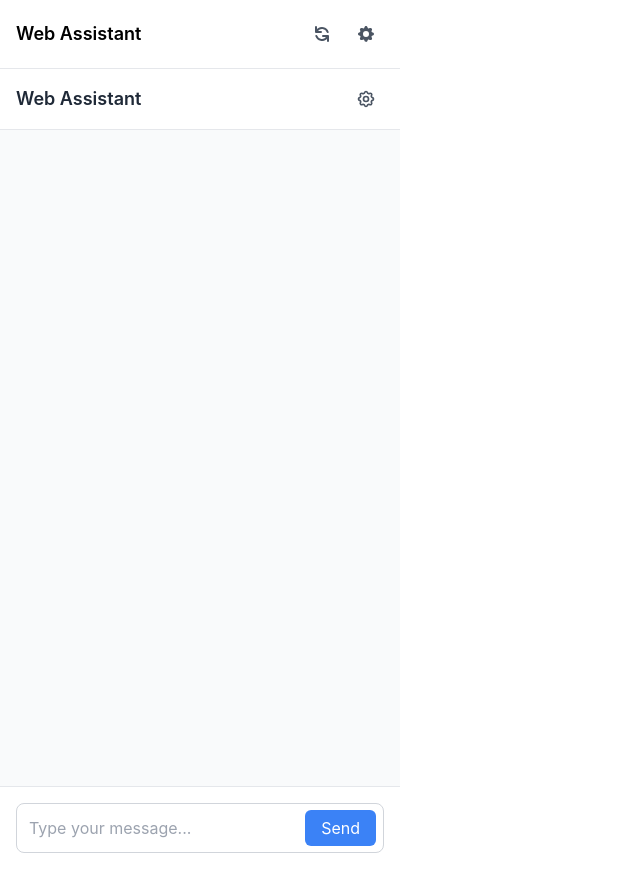
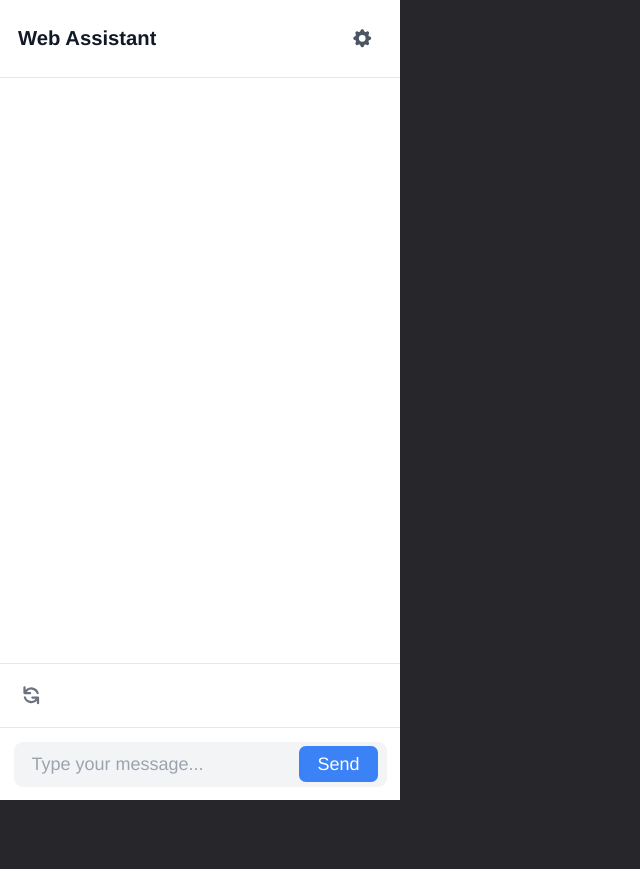
Before and after one commit to Coooder-Crypto/web-assistant-frontend, a React (Vite) app: page / in a window 1280 px wide. Shown: the whole page, without its empty margins (0-640 px from the left). After the commit the page ends 800 px from the top, so only its background shows below. Built offline with nearby package versions, Linux system fonts and the light colour scheme.

Commit message:
fix: global ui improve

```diff
--- /dev/null
+++ b/index.css
@@ -0,0 +1,20 @@
+@tailwind base;
+@tailwind components;
+@tailwind utilities;
+
+html,
+body {
+  margin: 0;
+  padding: 0;
+  font-size: 18px;
+  background-color: #26262B;
+}
+
+* {
+  font-family: 'Helvetica', 'Helvetica Neue', 'Arial', 'sans-serif';
+  box-sizing: border-box;
+}
+
+::-webkit-scrollbar {
+ display: none;
+}
--- a/index.html
+++ b/index.html
@@ -8,6 +8,6 @@
   </head>
   <body>
     <div id="root"></div>
-    <script type="module" src="/src/main.tsx"></script>
+    <script type="module" src="./index.tsx"></script>
   </body>
 </html>
--- a/src/main.tsx
+++ b/index.tsx
@@ -1,8 +1,8 @@
 import React from 'react'
 import ReactDOM from 'react-dom/client'
-import App from './App'
-import { AppProvider } from './store/AppContext'
-import './styles/index.css'
+import App from '@src/App'
+import { AppProvider } from '@src/store/AppContext'
+import './index.css'
 
 ReactDOM.createRoot(document.getElementById('root') as HTMLElement).render(
   <React.StrictMode>
--- a/package.json
+++ b/package.json
@@ -30,5 +30,6 @@
     "tailwindcss": "^3.3.2",
     "typescript": "^4.9.5",
     "vite": "^4.4.3"
-  }
+  },
+  "packageManager": "pnpm@9.13.2+sha512.88c9c3864450350e65a33587ab801acf946d7c814ed1134da4a924f6df5a2120fd36b46aab68f7cd1d413149112d53c7db3a4136624cfd00ff1846a0c6cef48a"
 }
--- a/src/apps/index.tsx
+++ b/src/apps/index.tsx
@@ -42,8 +42,11 @@ export default function WebAssistant() {
   }, []);
 
   return (
-    <div className="w-popup min-h-screen-sm bg-background dark:bg-background-dark">
-      <Header />
+    <div className="flex flex-col h-screen w-[400px] overflow-hidden bg-background dark:bg-background-dark">
+      <Header
+        pageTitle={pageTitle}
+        onSettingsClick={() => setShowSettings(true)}
+      />
 
       {error && (
         <Toast
@@ -59,6 +62,8 @@ export default function WebAssistant() {
           onClose={() => setSuccess(null)}
         />
       )}
+
+      <div className="flex-1 overflow-hidden">
         {showSettings ? (
           <Settings
             onSaved={() => setShowSettings(false)}
@@ -68,9 +73,11 @@ export default function WebAssistant() {
           <Chat
             pageContent={pageContent}
             pageTitle={pageTitle}
-          onSettingsClick={() => setShowSettings(true)}
+            isLoading={isLoading}
+            onRefresh={fetchContent}
           />
         )}
       </div>
+    </div>
   );
 }
--- a/src/components/Chat.tsx
+++ b/src/components/Chat.tsx
@@ -11,22 +11,21 @@ import { getSelectedProvider } from '../utils/storage';
 interface ChatProps {
   pageContent: string;
   pageTitle: string;
-  onSettingsClick: () => void;
+  isLoading: boolean;
+  onRefresh: () => void;
 }
 
-export function Chat({ pageContent, pageTitle, onSettingsClick }: ChatProps) {
+export function Chat({ pageContent, pageTitle, isLoading, onRefresh }: ChatProps) {
   const [messages, setMessages] = useState<ChatMessage[]>([]);
   const [input, setInput] = useState('');
-  const [isLoading, setIsLoading] = useState(false);
+  const [isSending, setIsSending] = useState(false);
   const [provider, setProvider] = useState<ApiProvider>('deepseek');
   const { setError } = useApp();
   const messagesEndRef = useRef<HTMLDivElement>(null);
-  const MAX_MESSAGES = 10; // 最大消息历史数量
+  const MAX_MESSAGES = 10;
 
-  // 加载保存的消息历史和选中的provider
   useEffect(() => {
     const loadInitialState = async () => {
-      // 加载保存的消息历史
       const savedMessages = localStorage.getItem('chatHistory');
       if (savedMessages) {
         try {
@@ -38,7 +37,6 @@ export function Chat({ pageContent, pageTitle, onSettingsClick }: ChatProps) {
         }
       }
 
-      // 加载保存的provider
       const savedProvider = await getSelectedProvider();
       if (savedProvider) {
         setProvider(savedProvider);
@@ -48,7 +46,6 @@ export function Chat({ pageContent, pageTitle, onSettingsClick }: ChatProps) {
     loadInitialState();
   }, []);
 
-  // 保存消息到本地存储
   useEffect(() => {
     if (messages.length > 0) {
       localStorage.setItem('chatHistory', JSON.stringify(messages));
@@ -78,12 +75,11 @@ export function Chat({ pageContent, pageTitle, onSettingsClick }: ChatProps) {
     if (!input.trim()) return;
 
     try {
-      setIsLoading(true);
+      setIsSending(true);
       const userMessage: ChatMessage = { role: 'user', content: input };
       setMessages(prev => [...prev, userMessage]);
       setInput('');
 
-      // 限制发送的历史消息数量
       const limitedMessages = messages.slice(-MAX_MESSAGES);
       const response = await apiManager.sendMessage(
         provider,
@@ -104,40 +100,12 @@ export function Chat({ pageContent, pageTitle, onSettingsClick }: ChatProps) {
     } catch (error) {
       setError(handleError(error));
     } finally {
-      setIsLoading(false);
+      setIsSending(false);
     }
   };
 
   return (
-    <div className="flex flex-col h-screen bg-gray-50">
-      {/* Header */}
-      <div className="flex items-center justify-between px-4 py-3 bg-white border-b border-gray-200">
-        <h1 className="text-lg font-semibold text-gray-800">Web Assistant</h1>
-        <div className="flex items-center space-x-2">
-          {messages.length > 0 && (
-            <button
-              onClick={clearHistory}
-              className="p-2 text-gray-600 hover:text-gray-800 hover:bg-gray-100 rounded-full transition-colors"
-              title="Clear chat history"
-            >
-              <svg className="w-5 h-5" fill="none" stroke="currentColor" viewBox="0 0 24 24">
-                <path strokeLinecap="round" strokeLinejoin="round" strokeWidth={2} d="M19 7l-.867 12.142A2 2 0 0116.138 21H7.862a2 2 0 01-1.995-1.858L5 7m5 4v6m4-6v6m1-10V4a1 1 0 00-1-1h-4a1 1 0 00-1 1v3M4 7h16" />
-              </svg>
-            </button>
-          )}
-          <button
-            onClick={onSettingsClick}
-            className="p-2 text-gray-600 hover:text-gray-800 hover:bg-gray-100 rounded-full transition-colors"
-            title="Settings"
-          >
-            <svg className="w-5 h-5" fill="none" stroke="currentColor" viewBox="0 0 24 24">
-              <path strokeLinecap="round" strokeLinejoin="round" strokeWidth={2} d="M10.325 4.317c.426-1.756 2.924-1.756 3.35 0a1.724 1.724 0 002.573 1.066c1.543-.94 3.31.826 2.37 2.37a1.724 1.724 0 001.065 2.572c1.756.426 1.756 2.924 0 3.35a1.724 1.724 0 00-1.066 2.573c.94 1.543-.826 3.31-2.37 2.37a1.724 1.724 0 00-2.572 1.065c-.426 1.756-2.924 1.756-3.35 0a1.724 1.724 0 00-2.573-1.066c-1.543.94-3.31-.826-2.37-2.37a1.724 1.724 0 00-1.065-2.572c-1.756-.426-1.756-2.924 0-3.35a1.724 1.724 0 001.066-2.573c-.94-1.543.826-3.31 2.37-2.37.996.608 2.296.07 2.572-1.065z" />
-              <path strokeLinecap="round" strokeLinejoin="round" strokeWidth={2} d="M15 12a3 3 0 11-6 0 3 3 0 016 0z" />
-            </svg>
-          </button>
-        </div>
-      </div>
-
+    <div className="flex flex-col h-full">
       {/* Messages */}
       <div className="flex-1 overflow-y-auto p-4 space-y-4">
         {messages.map((message, index) => (
@@ -150,8 +118,8 @@ export function Chat({ pageContent, pageTitle, onSettingsClick }: ChatProps) {
             <div
               className={`max-w-[80%] rounded-lg p-3 ${
                 message.role === 'user'
-                  ? 'bg-blue-500 text-white'
-                  : 'bg-white text-gray-800'
+                  ? 'bg-primary text-white'
+                  : 'bg-gray-100 dark:bg-gray-800 text-gray-900 dark:text-gray-100'
               }`}
             >
               <ReactMarkdown
@@ -166,35 +134,57 @@ export function Chat({ pageContent, pageTitle, onSettingsClick }: ChatProps) {
         <div ref={messagesEndRef} />
       </div>
 
-      {/* Provider Selector */}
-      <div className="px-4 pt-2">
+      {/* Bottom Section */}
+      <div className="flex flex-col border-t border-gray-200 dark:border-gray-700 bg-white dark:bg-gray-900">
+        {/* Provider Selector and Actions */}
+        <div className="p-3 flex items-center justify-between border-b border-gray-200 dark:border-gray-700">
           <ProviderSelector onProviderChange={handleProviderChange} />
+          <div className="flex items-center space-x-2">
+            {messages.length > 0 && (
+              <button
+                onClick={clearHistory}
+                className="p-1.5 text-gray-500 hover:text-gray-700 dark:text-gray-400 dark:hover:text-gray-200 hover:bg-gray-100 dark:hover:bg-gray-800 rounded-lg transition-colors"
+                title="Clear chat history"
+              >
+                <svg className="w-5 h-5" viewBox="0 0 20 20" fill="currentColor">
+                  <path fillRule="evenodd" d="M9 2a1 1 0 00-.894.553L7.382 4H4a1 1 0 000 2v10a2 2 0 002 2h8a2 2 0 002-2V6a1 1 0 100-2h-3.382l-.724-1.447A1 1 0 0011 2H9zM7 8a1 1 0 012 0v6a1 1 0 11-2 0V8zm5-1a1 1 0 00-1 1v6a1 1 0 102 0V8a1 1 0 00-1-1z" clipRule="evenodd" />
+                </svg>
+              </button>
+            )}
+            <button
+              onClick={onRefresh}
+              disabled={isLoading}
+              className="p-1.5 text-gray-500 hover:text-gray-700 dark:text-gray-400 dark:hover:text-gray-200 hover:bg-gray-100 dark:hover:bg-gray-800 rounded-lg transition-colors disabled:opacity-50"
+              title="Refresh page content"
+            >
+              <svg className={`w-5 h-5 ${isLoading ? 'animate-spin' : ''}`} viewBox="0 0 20 20" fill="currentColor">
+                <path fillRule="evenodd" d="M4 2a1 1 0 011 1v2.101a7.002 7.002 0 0111.601 2.566 1 1 0 11-1.885.666A5.002 5.002 0 005.999 7H9a1 1 0 010 2H4a1 1 0 01-1-1V3a1 1 0 011-1zm.008 9.057a1 1 0 011.276.61A5.002 5.002 0 0014.001 13H11a1 1 0 110-2h5a1 1 0 011 1v5a1 1 0 11-2 0v-2.101a7.002 7.002 0 01-11.601-2.566 1 1 0 01.61-1.276z" clipRule="evenodd" />
+              </svg>
+            </button>
+          </div>
         </div>
 
         {/* Input */}
-      <form onSubmit={handleSubmit} className="p-4 bg-white border-t border-gray-200">
+        <form onSubmit={handleSubmit} className="p-3">
           <div className="relative">
             <input
               type="text"
               value={input}
               onChange={(e) => setInput(e.target.value)}
               placeholder="Type your message..."
-            className="w-full p-3 pr-20 border border-gray-300 rounded-lg focus:outline-none focus:border-blue-500"
-            disabled={isLoading}
+              className="w-full px-4 py-2 bg-gray-100 dark:bg-gray-800 text-gray-900 dark:text-gray-100 rounded-lg focus:outline-none focus:ring-2 focus:ring-primary"
+              disabled={isSending}
             />
             <button
               type="submit"
-            className={`absolute right-2 top-1/2 transform -translate-y-1/2 px-4 py-1.5 bg-blue-500 text-white rounded-md ${
-              isLoading
-                ? 'opacity-50 cursor-not-allowed'
-                : 'hover:bg-blue-600'
-            }`}
-            disabled={isLoading}
+              className="absolute right-2 top-1/2 transform -translate-y-1/2 px-4 py-1 bg-primary hover:bg-primary-hover text-white rounded-md transition-colors disabled:opacity-50"
+              disabled={isSending}
             >
-            {isLoading ? 'Sending...' : 'Send'}
+              {isSending ? 'Sending...' : 'Send'}
             </button>
           </div>
         </form>
       </div>
+    </div>
   );
 }
--- a/src/components/Header.tsx
+++ b/src/components/Header.tsx
@@ -2,28 +2,25 @@ import { useState } from 'react';
 import { useWebAssistant } from '../hooks/useWebAssistant';
 import { Settings } from './Settings';
 
-export function Header() {
+interface HeaderProps {
+  pageTitle: string;
+  onSettingsClick: () => void;
+}
+
+export function Header({ pageTitle, onSettingsClick }: HeaderProps) {
   const [showSettings, setShowSettings] = useState(false);
-    const { pageTitle, isLoading, fetchContent } = useWebAssistant();
 
   return (
     <>
-            <div className="flex items-center justify-between p-4 border-b border-border dark:border-border-dark">
-                <h1 className="text-lg font-semibold truncate">{pageTitle || 'Web Assistant'}</h1>
-                <div className="flex items-center space-x-2">
-                    <button
-                        onClick={fetchContent}
-                        disabled={isLoading}
-                        className="p-2 text-gray-600 hover:text-gray-900 dark:text-gray-400 dark:hover:text-gray-100 disabled:opacity-50"
-                        title="Refresh content"
-                    >
-                        <svg xmlns="http://www.w3.org/2000/svg" className="h-5 w-5" viewBox="0 0 20 20" fill="currentColor">
-                            <path fillRule="evenodd" d="M4 2a1 1 0 011 1v2.101a7.002 7.002 0 0111.601 2.566 1 1 0 11-1.885.666A5.002 5.002 0 005.999 7H9a1 1 0 010 2H4a1 1 0 01-1-1V3a1 1 0 011-1zm.008 9.057a1 1 0 011.276.61A5.002 5.002 0 0014.001 13H11a1 1 0 110-2h5a1 1 0 011 1v5a1 1 0 11-2 0v-2.101a7.002 7.002 0 01-11.601-2.566 1 1 0 01.61-1.276z" clipRule="evenodd" />
-                        </svg>
-                    </button>
+      <div className="sticky top-0 z-50 backdrop-blur-sm bg-white/80 dark:bg-gray-900/80 border-b border-gray-200 dark:border-gray-800 transition-colors duration-200">
+        <div className="flex items-center justify-between p-4">
+          <h1 className="text-lg font-semibold text-gray-900 dark:text-white truncate transition-colors duration-200">
+            {pageTitle || 'Web Assistant'}
+          </h1>
+          <div className="flex items-center space-x-3">
             <button
               onClick={() => setShowSettings(true)}
-                        className="p-2 text-gray-600 hover:text-gray-900 dark:text-gray-400 dark:hover:text-gray-100"
+              className="p-2 rounded-lg text-gray-600 hover:text-gray-900 hover:bg-gray-100 dark:text-gray-300 dark:hover:text-white dark:hover:bg-gray-800 transition-all duration-200"
               title="Settings"
             >
               <svg xmlns="http://www.w3.org/2000/svg" className="h-5 w-5" viewBox="0 0 20 20" fill="currentColor">
@@ -32,6 +29,7 @@ export function Header() {
             </button>
           </div>
         </div>
+      </div>
       {showSettings && <Settings onClose={() => setShowSettings(false)} />}
     </>
   );
--- a/src/components/Settings.tsx
+++ b/src/components/Settings.tsx
@@ -29,7 +29,6 @@ export function Settings({ onSaved, onClose }: SettingsProps) {
       setIsLoading(true);
       const savedSettings = await getApiSettings();
 
-      // 如果没有设置，添加一个默认的 Deepseek 设置
       if (savedSettings.length === 0) {
         setSettings([{ name: 'Deepseek', provider: 'deepseek', apiKey: '' }]);
       } else {
@@ -65,7 +64,6 @@ export function Settings({ onSaved, onClose }: SettingsProps) {
   const handleSubmit = async (e: React.FormEvent) => {
     e.preventDefault();
 
-    // 验证所有必填字段
     const invalidSetting = settings.find(
       setting => !setting.name.trim() || !setting.apiKey.trim()
     );
@@ -79,6 +77,7 @@ export function Settings({ onSaved, onClose }: SettingsProps) {
       await setApiSettings(settings);
       setSuccess('API settings saved successfully!');
       onSaved?.();
+      onClose();
     } catch (error) {
       setError('Failed to save API settings');
       console.error('Failed to save settings:', error);
@@ -87,62 +86,59 @@ export function Settings({ onSaved, onClose }: SettingsProps) {
 
   if (isLoading) {
     return (
-      <div className="flex items-center justify-center w-full h-full min-h-screen-sm bg-background dark:bg-background-dark">
+      <div className="fixed inset-0 bg-black/50 backdrop-blur-sm flex items-center justify-center z-50">
+        <div className="bg-white dark:bg-gray-800 rounded-lg p-4 shadow-xl">
           <div className="animate-spin rounded-full h-8 w-8 border-t-2 border-b-2 border-primary"></div>
+        </div>
       </div>
     );
   }
 
   return (
-    <div className="flex flex-col items-center justify-center w-full h-full min-h-screen-sm bg-background dark:bg-background-dark">
-      <div className="w-full max-w-popup px-popup-padding">
-        <div className="flex justify-between items-center mb-8">
-          <div className="text-center">
-            <h2 className="text-2xl font-bold text-text dark:text-text-dark mb-2">
-              API Settings
-            </h2>
-            <p className="text-text-secondary dark:text-text-dark-secondary">
-              Configure your API providers
-            </p>
-          </div>
+    <div className="fixed inset-0 bg-black/50 backdrop-blur-sm flex items-center justify-center z-50" onClick={(e) => {
+      if (e.target === e.currentTarget) onClose();
+    }}>
+      <div className="bg-white dark:bg-gray-800 rounded-lg shadow-xl w-[400px] max-h-[600px] overflow-hidden">
+        <div className="p-4 border-b border-gray-200 dark:border-gray-700 flex justify-between items-center">
+          <h2 className="text-lg font-semibold text-gray-900 dark:text-white">Settings</h2>
           <button
             onClick={onClose}
-            className="p-2 text-gray-600 hover:text-gray-900 dark:text-gray-400 dark:hover:text-gray-100"
-            title="Close"
+            className="p-1 hover:bg-gray-100 dark:hover:bg-gray-700 rounded-full transition-colors"
           >
-            <svg xmlns="http://www.w3.org/2000/svg" className="h-6 w-6" fill="none" viewBox="0 0 24 24" stroke="currentColor">
-              <path strokeLinecap="round" strokeLinejoin="round" strokeWidth={2} d="M6 18L18 6M6 6l12 12" />
+            <svg className="w-5 h-5 text-gray-500 dark:text-gray-400" viewBox="0 0 20 20" fill="currentColor">
+              <path fillRule="evenodd" d="M4.293 4.293a1 1 0 011.414 0L10 8.586l4.293-4.293a1 1 0 111.414 1.414L11.414 10l4.293 4.293a1 1 0 01-1.414 1.414L10 11.414l-4.293 4.293a1 1 0 01-1.414-1.414L8.586 10 4.293 5.707a1 1 0 010-1.414z" clipRule="evenodd" />
             </svg>
           </button>
         </div>
 
-        <form onSubmit={handleSubmit} className="space-y-6">
+        <div className="p-4 overflow-y-auto max-h-[calc(600px-8rem)]">
+          <form onSubmit={handleSubmit} className="space-y-4">
             {settings.map((setting, index) => (
-            <div key={index} className="bg-white dark:bg-background-dark rounded-lg shadow-md p-4 space-y-4">
-              <div className="flex justify-between items-center">
+              <div key={index} className="p-3 bg-gray-50 dark:bg-gray-700/50 rounded-lg space-y-3">
+                <div className="flex items-center gap-2">
                   <input
                     type="text"
                     value={setting.name}
                     onChange={(e) => handleUpdateSetting(index, 'name', e.target.value)}
-                  placeholder="API Name *"
-                  className="flex-1 p-2 text-text dark:text-text-dark bg-transparent border-2 border-border dark:border-border-dark rounded-lg focus:outline-none focus:border-primary dark:focus:border-primary-light"
-                  required
+                    placeholder="API Name"
+                    className="flex-1 px-3 py-1.5 bg-white dark:bg-gray-700 border border-gray-300 dark:border-gray-600 rounded-md text-sm focus:ring-2 focus:ring-primary-light focus:border-transparent"
                   />
                   <button
                     type="button"
                     onClick={() => handleRemoveApi(index)}
-                  className="ml-2 p-2 text-red-500 hover:text-red-600 dark:text-red-400 dark:hover:text-red-300"
                     disabled={settings.length === 1}
-                  title={settings.length === 1 ? "Can't remove the last API provider" : "Remove this API provider"}
+                    className="p-1.5 text-red-500 hover:bg-red-50 dark:hover:bg-red-900/20 rounded-md disabled:opacity-50 disabled:cursor-not-allowed"
                   >
-                  Remove
+                    <svg className="w-4 h-4" viewBox="0 0 20 20" fill="currentColor">
+                      <path fillRule="evenodd" d="M9 2a1 1 0 00-.894.553L7.382 4H4a1 1 0 000 2v10a2 2 0 002 2h8a2 2 0 002-2V6a1 1 0 100-2h-3.382l-.724-1.447A1 1 0 0011 2H9zM7 8a1 1 0 012 0v6a1 1 0 11-2 0V8zm5-1a1 1 0 00-1 1v6a1 1 0 102 0V8a1 1 0 00-1-1z" clipRule="evenodd" />
+                    </svg>
                   </button>
                 </div>
 
                 <select
                   value={setting.provider}
                   onChange={(e) => handleUpdateSetting(index, 'provider', e.target.value as ApiProvider)}
-                className="w-full p-2 text-text dark:text-text-dark bg-transparent border-2 border-border dark:border-border-dark rounded-lg focus:outline-none focus:border-primary dark:focus:border-primary-light"
+                  className="w-full px-3 py-1.5 bg-white dark:bg-gray-700 border border-gray-300 dark:border-gray-600 rounded-md text-sm focus:ring-2 focus:ring-primary-light focus:border-transparent"
                 >
                   {API_PROVIDERS.map((provider) => (
                     <option key={provider.value} value={provider.value}>
@@ -156,36 +152,37 @@ export function Settings({ onSaved, onClose }: SettingsProps) {
                     type={editingKey === `${index}` ? 'text' : 'password'}
                     value={setting.apiKey}
                     onChange={(e) => handleUpdateSetting(index, 'apiKey', e.target.value)}
-                  placeholder="API Key *"
-                  className="w-full p-2 text-text dark:text-text-dark bg-transparent border-2 border-border dark:border-border-dark rounded-lg focus:outline-none focus:border-primary dark:focus:border-primary-light font-mono"
-                  required
+                    placeholder="API Key"
+                    className="w-full px-3 py-1.5 bg-white dark:bg-gray-700 border border-gray-300 dark:border-gray-600 rounded-md text-sm focus:ring-2 focus:ring-primary-light focus:border-transparent pr-16"
                   />
                   <button
                     type="button"
                     onClick={() => setEditingKey(editingKey === `${index}` ? '' : `${index}`)}
-                  className="absolute right-2 top-1/2 transform -translate-y-1/2 text-text-secondary dark:text-text-dark-secondary hover:text-text dark:hover:text-text-dark"
+                    className="absolute right-2 top-1/2 -translate-y-1/2 text-xs px-2 py-0.5 bg-gray-100 dark:bg-gray-600 rounded hover:bg-gray-200 dark:hover:bg-gray-500 transition-colors"
                   >
                     {editingKey === `${index}` ? 'Hide' : 'Show'}
                   </button>
                 </div>
               </div>
             ))}
+          </form>
+        </div>
 
+        <div className="p-4 border-t border-gray-200 dark:border-gray-700 space-y-3">
           <button
             type="button"
             onClick={handleAddApi}
-            className="w-full py-3 px-4 border-2 border-dashed border-border dark:border-border-dark hover:border-primary dark:hover:border-primary-light text-text-secondary dark:text-text-dark-secondary rounded-lg transition-colors focus:outline-none"
+            className="w-full py-2 px-4 bg-gray-50 dark:bg-gray-700/50 text-gray-600 dark:text-gray-300 rounded-md hover:bg-gray-100 dark:hover:bg-gray-700 transition-colors text-sm font-medium"
           >
-            + Add API Provider
+            Add New API
           </button>
-
           <button
-            type="submit"
-            className="w-full py-3 px-4 bg-primary hover:bg-primary-hover dark:bg-primary-light dark:hover:bg-primary text-white font-medium rounded-lg transition-colors focus:outline-none focus:ring-2 focus:ring-primary focus:ring-offset-2 dark:focus:ring-primary-light"
+            onClick={handleSubmit}
+            className="w-full py-2 px-4 bg-primary hover:bg-primary-hover text-white rounded-md transition-colors text-sm font-medium focus:ring-2 focus:ring-primary focus:ring-offset-2 dark:focus:ring-offset-gray-800"
           >
-            Save Settings
+            Save Changes
           </button>
-        </form>
+        </div>
       </div>
     </div>
   );
--- a/src/styles/index.css
+++ /dev/null
@@ -1,11 +0,0 @@
-@import 'tailwindcss/base';
-@import 'tailwindcss/components';
-@import 'tailwindcss/utilities';
-
-/* Global Styles */
-body {
-  margin: 0;
-  font-family: -apple-system, BlinkMacSystemFont, 'Segoe UI', Roboto, 'Helvetica Neue', Arial, sans-serif;
-  -webkit-font-smoothing: antialiased;
-  -moz-osx-font-smoothing: grayscale;
-}
```
Lines whose indentation alone changed are shown as unchanged.
